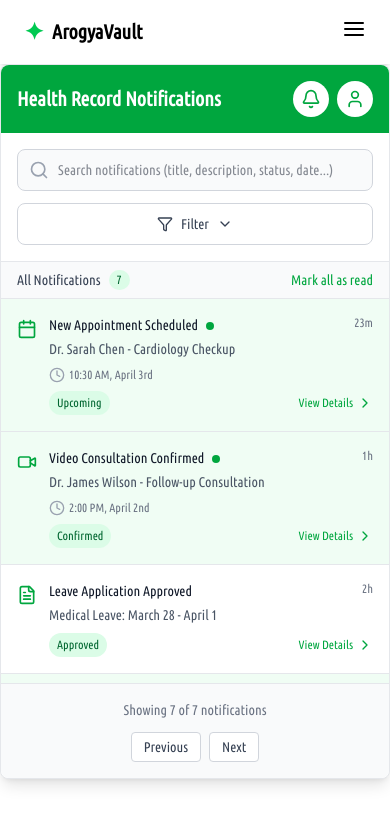
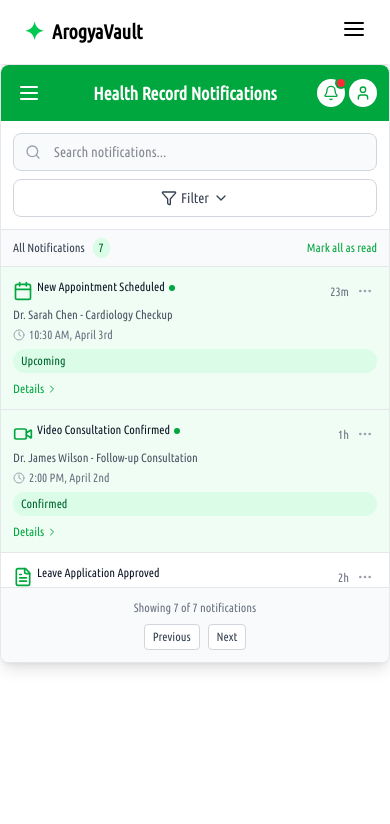
Before and after one commit to kanishkapan/ArogyaVault, a React (Vite) app in the folder Frontend/: page /notiscreen in a window 390 px wide. Shown: the top 824 px of the page. Built offline with nearby package versions, Linux system fonts and the light colour scheme; no server answers; what wagmi would draw is missing.

Commit message:
minor updates

```diff
--- a/Frontend/src/components/Noti/NotiScreen.jsx
+++ b/Frontend/src/components/Noti/NotiScreen.jsx
@@ -1,9 +1,10 @@
 import React, { useState, useEffect } from 'react';
-import { Bell, Calendar, VideoIcon, ClockIcon, FileText, Search, X, User, ChevronDown, ChevronRight, Filter } from 'lucide-react';
+import { Bell, Calendar, VideoIcon, ClockIcon, FileText, Search, X, User, ChevronDown, ChevronRight, Filter, Menu, MoreHorizontal } from 'lucide-react';
 
 const NotiScreen = () => {
   const [searchQuery, setSearchQuery] = useState('');
   const [isFilterOpen, setIsFilterOpen] = useState(false);
+  const [isMobileMenuOpen, setIsMobileMenuOpen] = useState(false);
   const [filteredNotifications, setFilteredNotifications] = useState([]);
 
   // Sample notification data
@@ -104,6 +105,20 @@ const NotiScreen = () => {
     setFilteredNotifications(filtered);
   }, [searchQuery]);
 
+  // Close filter dropdown when clicking outside
+  useEffect(() => {
+    const handleClickOutside = (event) => {
+      if (isFilterOpen && !event.target.closest('.filter-dropdown')) {
+        setIsFilterOpen(false);
+      }
+    };
+
+    document.addEventListener('mousedown', handleClickOutside);
+    return () => {
+      document.removeEventListener('mousedown', handleClickOutside);
+    };
+  }, [isFilterOpen]);
+
   // Get icon based on notification type
   const getIcon = (type) => {
     switch(type) {
@@ -139,33 +154,67 @@ const NotiScreen = () => {
   };
 
   return (
-    <div className="bg-white rounded-lg shadow-lg max-w-4xl mx-auto border border-gray-200">
+    <div className="bg-white rounded-lg shadow-lg w-full max-w-8xl mx-auto border border-gray-200">
       {/* Header */}
-      <div className="bg-green-600 p-4 rounded-t-lg">
+      <div className="bg-green-600 p-3 sm:p-4 rounded-t-lg">
         <div className="flex justify-between items-center">
-          <h1 className="text-white text-xl font-bold">Health Record Notifications</h1>
-          <div className="flex space-x-2">
-            <button className="bg-white p-2 rounded-full text-green-600">
-              <Bell className="h-5 w-5" />
+          {/* Mobile menu button */}
+          <div className="lg:hidden flex items-center">
+            <button
+              onClick={() => setIsMobileMenuOpen(!isMobileMenuOpen)}
+              className="text-white p-1 rounded-md hover:bg-green-700 focus:outline-none"
+            >
+              <Menu className="h-6 w-6" />
             </button>
-            <button className="bg-white p-2 rounded-full text-green-600">
-              <User className="h-5 w-5" />
+          </div>
+
+          <h1 className="text-white text-lg sm:text-xl font-bold ml-2 lg:ml-0">Health Record Notifications</h1>
+
+          <div className="flex space-x-1 sm:space-x-2">
+            <div className="relative inline-block">
+              <span className="absolute top-0 right-0 block h-2 w-2 rounded-full bg-red-500 ring-2 ring-green-600"></span>
+              <button className="bg-white p-1.5 sm:p-2 rounded-full text-green-600">
+                <Bell className="h-4 w-4 sm:h-5 sm:w-5" />
+              </button>
+            </div>
+            <button className="bg-white p-1.5 sm:p-2 rounded-full text-green-600">
+              <User className="h-4 w-4 sm:h-5 sm:w-5" />
             </button>
           </div>
         </div>
+
+        {/* Mobile Menu */}
+        {isMobileMenuOpen && (
+          <div className="mt-3 p-2 bg-white rounded-md shadow-lg lg:hidden">
+            <div className="space-y-1">
+              <button className="w-full text-left block px-3 py-2 text-sm text-gray-700 hover:bg-gray-100 rounded-md">
+                All Notifications
+              </button>
+              <button className="w-full text-left block px-3 py-2 text-sm text-gray-700 hover:bg-gray-100 rounded-md">
+                Mark All as Read
+              </button>
+              <button className="w-full text-left block px-3 py-2 text-sm text-gray-700 hover:bg-gray-100 rounded-md">
+                Settings
+              </button>
+              <button className="w-full text-left block px-3 py-2 text-sm text-gray-700 hover:bg-gray-100 rounded-md">
+                Help Center
+              </button>
+            </div>
+          </div>
+        )}
       </div>
 
       {/* Search and filter */}
-      <div className="p-4 border-b border-gray-200">
-        <div className="flex flex-col md:flex-row gap-3">
+      <div className="p-3 sm:p-4 border-b border-gray-200">
+        <div className="flex flex-col sm:flex-row gap-2 sm:gap-3">
           <div className="relative flex-grow">
             <div className="absolute inset-y-0 left-0 pl-3 flex items-center pointer-events-none">
-              <Search className="h-5 w-5 text-gray-400" />
+              <Search className="h-4 w-4 sm:h-5 sm:w-5 text-gray-400" />
             </div>
             <input
               type="text"
-              className="bg-gray-50 border border-gray-300 text-gray-900 text-sm rounded-lg focus:ring-green-500 focus:border-green-500 block w-full pl-10 p-2.5"
-              placeholder="Search notifications (title, description, status, date...)"
+              className="bg-gray-50 border border-gray-300 text-gray-900 text-sm rounded-lg focus:ring-green-500 focus:border-green-500 block w-full pl-10 p-2 sm:p-2.5"
+              placeholder="Search notifications..."
               value={searchQuery}
               onChange={(e) => setSearchQuery(e.target.value)}
             />
@@ -179,14 +228,14 @@ const NotiScreen = () => {
             )}
           </div>
 
-          <div className="relative">
+          <div className="relative filter-dropdown">
             <button
-              className="flex items-center justify-center w-full md:w-auto bg-white border border-gray-300 rounded-lg px-4 py-2.5 text-sm text-gray-700 hover:bg-gray-50"
+              className="flex items-center justify-center w-full sm:w-auto bg-white border border-gray-300 rounded-lg px-3 py-2 sm:px-4 sm:py-2.5 text-sm text-gray-700 hover:bg-gray-50"
               onClick={() => setIsFilterOpen(!isFilterOpen)}
             >
-              <Filter className="h-4 w-4 mr-2" />
-              Filter
-              <ChevronDown className={`h-4 w-4 ml-2 transition-transform ${isFilterOpen ? 'rotate-180' : ''}`} />
+              <Filter className="h-4 w-4 mr-1 sm:mr-2" />
+              <span className="mr-1">Filter</span>
+              <ChevronDown className={`h-4 w-4 transition-transform ${isFilterOpen ? 'rotate-180' : ''}`} />
             </button>
 
             {isFilterOpen && (
@@ -241,10 +290,10 @@ const NotiScreen = () => {
                   </div>
 
                   <div className="mt-4 flex space-x-2">
-                    <button className="px-4 py-2 bg-white border border-gray-300 text-sm rounded-lg text-gray-700 hover:bg-gray-50">
+                    <button className="px-3 py-1.5 bg-white border border-gray-300 text-sm rounded-lg text-gray-700 hover:bg-gray-50">
                       Reset
                     </button>
-                    <button className="px-4 py-2 bg-green-600 text-sm rounded-lg text-white hover:bg-green-700">
+                    <button className="px-3 py-1.5 bg-green-600 text-sm rounded-lg text-white hover:bg-green-700">
                       Apply
                     </button>
                   </div>
@@ -256,50 +305,65 @@ const NotiScreen = () => {
       </div>
 
       {/* Notification Counter */}
-      <div className="px-4 py-2 bg-gray-50 border-b border-gray-200">
+      <div className="px-3 sm:px-4 py-2 bg-gray-50 border-b border-gray-200">
         <div className="flex justify-between items-center">
           <div className="flex items-center">
-            <span className="text-sm font-medium text-gray-700">All Notifications</span>
-            <span className="ml-2 px-2 py-0.5 bg-green-100 text-green-800 text-xs font-medium rounded-full">{filteredNotifications.length}</span>
+            <span className="text-xs sm:text-sm font-medium text-gray-700">All Notifications</span>
+            <span className="ml-2 px-1.5 sm:px-2 py-0.5 bg-green-100 text-green-800 text-xs font-medium rounded-full">{filteredNotifications.length}</span>
           </div>
-          <button className="text-sm text-green-600 hover:text-green-800 font-medium">Mark all as read</button>
+          <button className="text-xs sm:text-sm text-green-600 hover:text-green-800 font-medium">Mark all as read</button>
         </div>
       </div>
 
       {/* Notification List */}
-      <div className="divide-y divide-gray-200 max-h-96 overflow-y-auto">
+      <div className="divide-y divide-gray-200 max-h-80 sm:max-h-96 overflow-y-auto">
         {filteredNotifications.length > 0 ? (
           filteredNotifications.map((notification) => (
             <div
               key={notification.id}
-              className={`p-4 hover:bg-gray-50 ${notification.unread ? 'bg-green-50' : ''}`}
+              className={`p-3 sm:p-4 hover:bg-gray-50 ${notification.unread ? 'bg-green-50' : ''}`}
             >
-              <div className="flex items-start space-x-3">
-                <div className="flex-shrink-0 mt-1">
+              <div className="flex items-start space-x-2 sm:space-x-3">
+                <div className="flex-shrink-0 mt-1 hidden sm:block">
                   {getIcon(notification.type)}
                 </div>
                 <div className="flex-1 min-w-0">
-                  <div className="flex justify-between">
-                    <p className="text-sm font-medium text-gray-900">
-                      {notification.title}
-                      {notification.unread && (
-                        <span className="ml-2 inline-block w-2 h-2 bg-green-600 rounded-full"></span>
-                      )}
-                    </p>
-                    <span className="text-xs text-gray-500">{notification.timestamp}</span>
+                  <div className="flex justify-between items-start">
+                    <div className="flex items-start sm:items-center space-x-1 sm:space-x-0">
+                      <div className="mt-0.5 sm:hidden">
+                        {getIcon(notification.type)}
+                      </div>
+                      <p className="text-xs sm:text-sm font-medium text-gray-900 sm:flex sm:items-center">
+                        {notification.title}
+                        {notification.unread && (
+                          <span className="ml-1 sm:ml-2 inline-block w-1.5 h-1.5 sm:w-2 sm:h-2 bg-green-600 rounded-full"></span>
+                        )}
+                      </p>
+                    </div>
+                    <div className="flex items-center">
+                      <span className="text-xs text-gray-500">{notification.timestamp}</span>
+                      <div className="relative ml-1 sm:ml-2 sm:hidden">
+                        <button onClick={() => {}} className="p-1 text-gray-400 hover:text-gray-600 focus:outline-none">
+                          <MoreHorizontal className="h-4 w-4" />
+                        </button>
+                      </div>
+                    </div>
                   </div>
-                  <p className="text-sm text-gray-600 mt-1">{notification.description}</p>
+                  <p className="text-xs sm:text-sm text-gray-600 mt-0.5 sm:mt-1 line-clamp-2 sm:line-clamp-none">
+                    {notification.description}
+                  </p>
                   {notification.time && (
-                    <div className="flex items-center mt-2">
-                      <ClockIcon className="h-4 w-4 text-gray-400 mr-1" />
+                    <div className="flex items-center mt-1 sm:mt-2">
+                      <ClockIcon className="h-3 w-3 sm:h-4 sm:w-4 text-gray-400 mr-1" />
                       <span className="text-xs text-gray-500">{notification.time}</span>
                     </div>
                   )}
-                  <div className="mt-2 flex justify-between items-center">
+                  <div className="mt-1.5 sm:mt-2 flex flex-col sm:flex-row sm:justify-between sm:items-center space-y-2 sm:space-y-0">
                     {getStatusBadge(notification.status)}
-                    <button className="text-green-600 text-xs font-medium flex items-center hover:text-green-700">
-                      View Details
-                      <ChevronRight className="h-4 w-4 ml-1" />
+                    <button className="text-green-600 text-xs font-medium flex items-center hover:text-green-700 sm:ml-2">
+                      <span className="hidden sm:inline">View Details</span>
+                      <span className="sm:hidden">Details</span>
+                      <ChevronRight className="h-3 w-3 sm:h-4 sm:w-4 ml-0.5 sm:ml-1" />
                     </button>
                   </div>
                 </div>
@@ -307,14 +371,14 @@ const NotiScreen = () => {
             </div>
           ))
         ) : (
-          <div className="py-8 px-4 text-center">
-            <div className="mx-auto w-16 h-16 bg-gray-100 rounded-full flex items-center justify-center mb-4">
-              <Search className="h-8 w-8 text-gray-400" />
+          <div className="py-6 sm:py-8 px-4 text-center">
+            <div className="mx-auto w-12 h-12 sm:w-16 sm:h-16 bg-gray-100 rounded-full flex items-center justify-center mb-3 sm:mb-4">
+              <Search className="h-6 w-6 sm:h-8 sm:w-8 text-gray-400" />
             </div>
-            <p className="text-gray-500 font-medium">No notifications found</p>
-            <p className="text-gray-400 text-sm mt-1">Try adjusting your search or filter criteria</p>
+            <p className="text-gray-500 font-medium text-sm sm:text-base">No notifications found</p>
+            <p className="text-gray-400 text-xs sm:text-sm mt-0.5 sm:mt-1">Try adjusting your search or filter criteria</p>
             <button
-              className="mt-4 px-4 py-2 bg-green-600 text-sm rounded-lg text-white hover:bg-green-700"
+              className="mt-3 sm:mt-4 px-3 sm:px-4 py-1.5 sm:py-2 bg-green-600 text-xs sm:text-sm rounded-lg text-white hover:bg-green-700"
               onClick={() => setSearchQuery('')}
             >
               Clear search
@@ -324,15 +388,15 @@ const NotiScreen = () => {
       </div>
 
       {/* Footer */}
-      <div className="p-4 bg-gray-50 rounded-b-lg border-t border-gray-200 flex flex-col sm:flex-row justify-between items-center gap-3">
-        <div className="text-sm text-gray-500">
+      <div className="p-3 sm:p-4 bg-gray-50 rounded-b-lg border-t border-gray-200 flex flex-col sm:flex-row justify-between items-center gap-2 sm:gap-3">
+        <div className="text-xs sm:text-sm text-gray-500 w-full sm:w-auto text-center sm:text-left">
           Showing {filteredNotifications.length} of {notifications.length} notifications
         </div>
-        <div className="flex items-center space-x-2">
-          <button className="px-3 py-1 bg-white border border-gray-300 rounded text-sm text-gray-700 hover:bg-gray-50 disabled:opacity-50" disabled={filteredNotifications.length === 0}>
+        <div className="flex items-center space-x-2 w-full sm:w-auto justify-center sm:justify-start">
+          <button className="px-2 sm:px-3 py-1 bg-white border border-gray-300 rounded text-xs sm:text-sm text-gray-700 hover:bg-gray-50 disabled:opacity-50" disabled={filteredNotifications.length === 0}>
             Previous
           </button>
-          <button className="px-3 py-1 bg-white border border-gray-300 rounded text-sm text-gray-700 hover:bg-gray-50 disabled:opacity-50" disabled={filteredNotifications.length === 0}>
+          <button className="px-2 sm:px-3 py-1 bg-white border border-gray-300 rounded text-xs sm:text-sm text-gray-700 hover:bg-gray-50 disabled:opacity-50" disabled={filteredNotifications.length === 0}>
             Next
           </button>
         </div>
```
